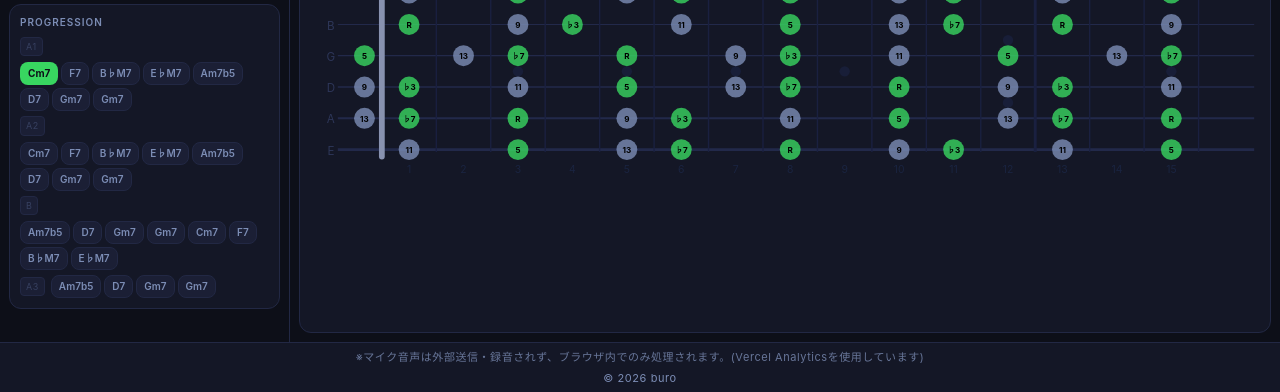
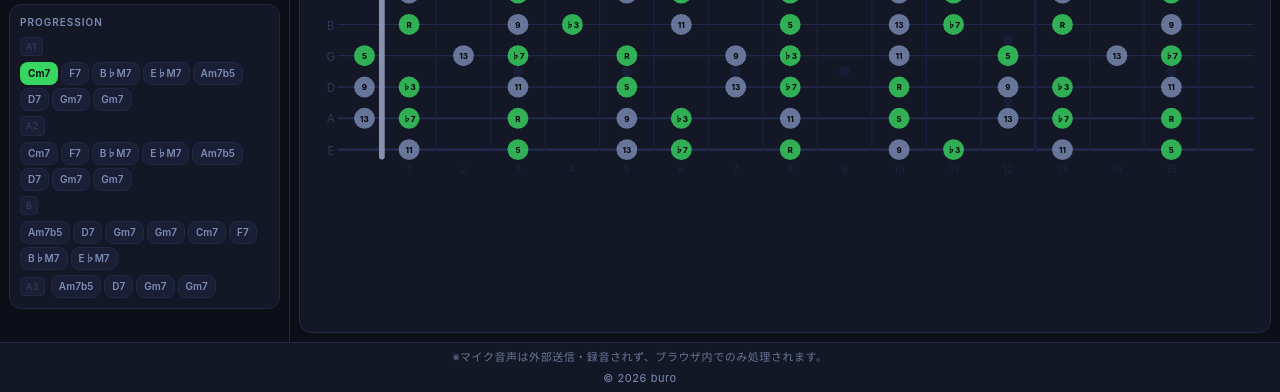
Before and after one commit to music-traning/jazz-degree, a website: page index.html in a window 1280 px wide. Shown: the part 408-800 px from the top of the page. Drawn offline with Linux system fonts and the light colour scheme.

Commit message:
Update privacy notice text in footer

```diff
--- a/index.html
+++ b/index.html
@@ -241,7 +241,7 @@
 </main>
 </div>
 <footer style="text-align:center; padding:6px; font-size:11px; color:var(--tx2); background:var(--surface); border-top:1px solid var(--bd); flex-shrink:0; letter-spacing:0.05em;">
-  <div style="margin-bottom:4px; opacity:0.8;">※マイク音声は外部送信・録音されず、ブラウザ内でのみ処理されます。(Vercel Analyticsを使用しています)</div>
+  <div style="margin-bottom:4px; opacity:0.8;">※マイク音声は外部送信・録音されず、ブラウザ内でのみ処理されます。</div>
   &copy; 2026 <a href="https://note.com/jazzy_begin" target="_blank" style="color:var(--tx2); text-decoration:none; transition:color 0.2s;" onmouseover="this.style.color='var(--accent)'" onmouseout="this.style.color='var(--tx2)'">buro</a>
 </footer>
 <script src="data.js"></script>
```
